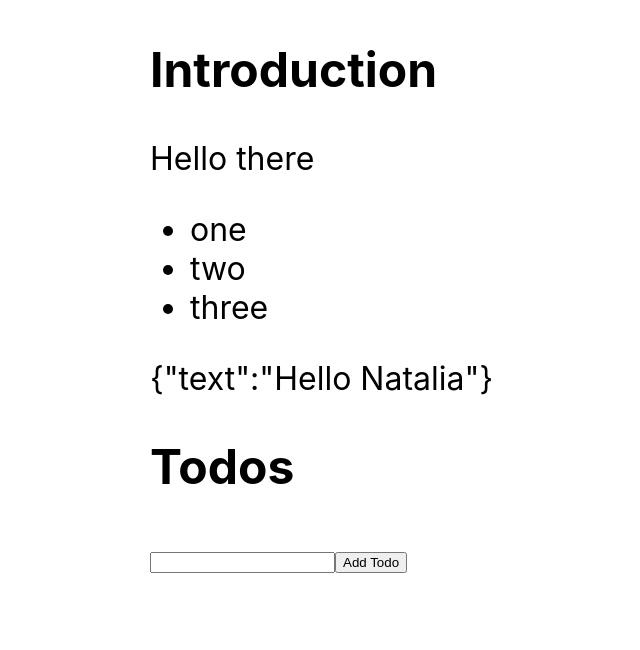
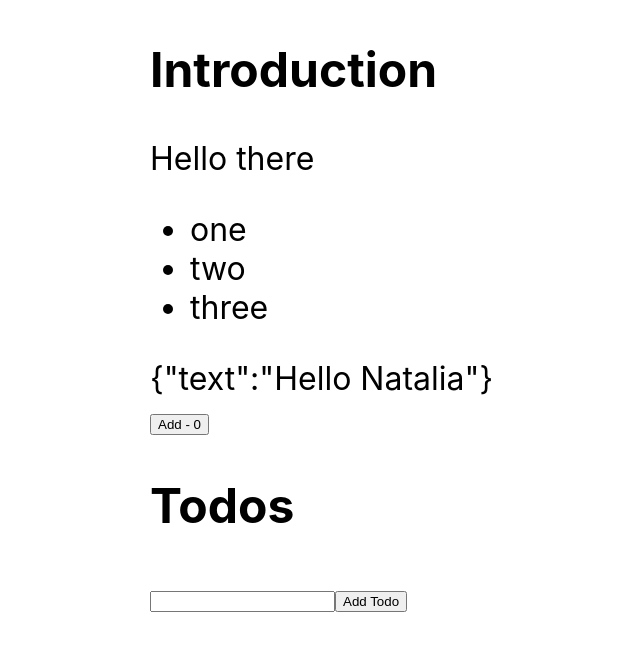
Before and after one commit to liaHi19/ts-react, a React (Create React App) app: page / in a window 1280 px wide. Shown: the top 650 px of the page, without its empty margins (90-730 px from the left). Built offline with nearby package versions, Linux system fonts and the light colour scheme.

Commit message:
[#4] Add useState with ReturnType

```diff
--- a/src/App.tsx
+++ b/src/App.tsx
@@ -37,6 +37,40 @@ const List: FC<{ items: string[]; onClick?: (item: string) => void }> = ({
   );
 };
 
+const useNumber = (initialValue: number) => useState<number>(initialValue);
+type UseNumberValue = ReturnType<typeof useNumber>[0];
+type UseSetNumberValue = ReturnType<typeof useNumber>[1];
+
+const Incrementor: FC<{
+  value: UseNumberValue;
+  setValue: UseSetNumberValue;
+}> = ({ value, setValue }) => {
+  return (
+    <button
+      onClick={() => {
+        setValue((prev) => prev + 1);
+      }}
+    >
+      Add - {value}
+    </button>
+  );
+};
+
+// const Incrementor: FC<{
+//   value: number;
+//   setValue: React.Dispatch<React.SetStateAction<number>>;
+// }> = ({ value, setValue }) => {
+//   return (
+//     <button
+//       onClick={() => {
+//         setValue((prev) => prev + 1);
+//       }}
+//     >
+//       Add - {value}
+//     </button>
+//   );
+// };
+
 interface Payload {
   text: string;
 }
@@ -57,6 +91,7 @@ const App = () => {
   }, []);
 
   const [payload, setPayload] = useState<Payload | null>(null);
+  const [value, setValue] = useNumber(0);
 
   const [todos, dispatch] = useReducer((state: Todo[], action: ActionType) => {
     switch (action.type) {
@@ -100,6 +135,8 @@ const App = () => {
       <List items={["one", "two", "three"]} onClick={onListClick} />
       <Box>{JSON.stringify(payload)}</Box>
 
+      <Incrementor value={value} setValue={setValue} />
+
       <Heading title="Todos" />
       <ul>
         {todos.map((todo) => (
```
